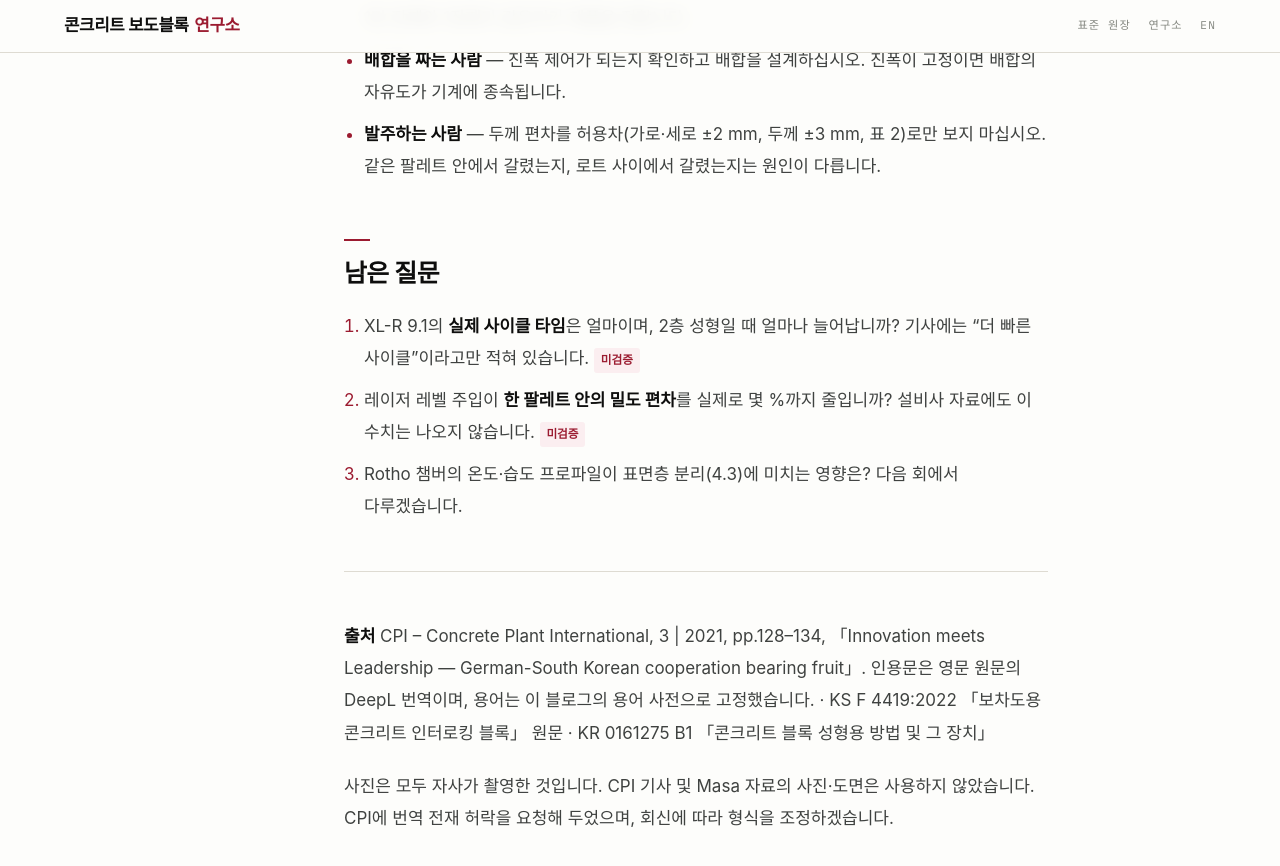
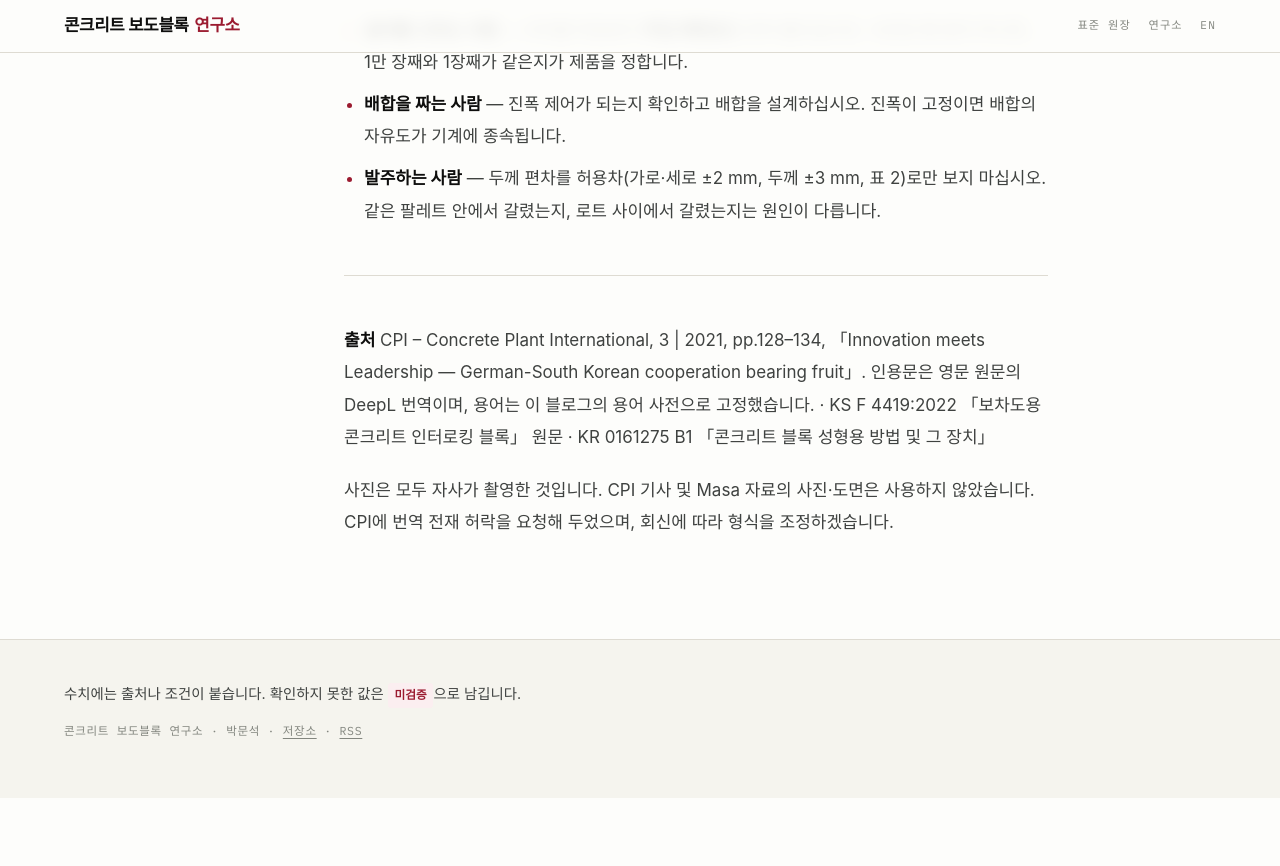
Before and after one commit to moonsukpark92/paver-lab, a Jekyll site: the page built from _posts/2026-09-20-cpi-21-03-masa-xl-r.md, in a window 1280 px wide and 900 px high, scrolled down 9557 px. Shown: the top 866 px of the window. Built offline with Jekyll 4.4.1, drawn with Linux system fonts in a browser that asks for light colours; some web fonts are replaced; after the commit the page ends 10355 px from its top, so only the background shows below that; some of the changed text lies outside the part shown.

Commit message:
CPI 읽기 ①: 사이클 타임 현장값 16.5~18.5초 반영, 남은 질문 절 삭제
기사는 '더 빠른 사이클' 이라고만 적는다. 실제 값은 대표 현장값이다.
한 사이클에 팔레트 한 장이 나오므로 18초마다 같은 판을 다시 만들어야 한다는 뜻이고,
재현성이 왜 설비의 일인지가 이 숫자에서 나온다.

about 의 규칙 5도 고쳤다 — '모든 글은 남은 질문으로 끝난다' 를 지키지 않으면서
걸어두면 그 규칙 자체가 거짓말이 된다.

Co-Authored-By: Claude Opus 5 (1M context) <noreply@anthropic.com>

```diff
--- a/_posts/2026-09-20-cpi-21-03-masa-xl-r.md
+++ b/_posts/2026-09-20-cpi-21-03-masa-xl-r.md
@@ -4,8 +4,8 @@ category: 성형·설비
 grade: 기술해설
 lang: ko
 series: "CPI 읽기 ①"
-verified: 6
-unverified: 2
+verified: 0
+unverified: 0
 excerpt_text: "CPI 2021년 3호가 우리 공장을 다뤘다. 기사 원문을 옮기고, 기사가 한 줄로 지나간 자리에 무엇이 걸려 있는지 붙인다."
 ---
 
@@ -173,14 +174,6 @@ KS F 4419:2022가 표면층에 요구하는 것은 두께 `6 mm 이상`만이
 - **발주하는 사람** — 두께 편차를 허용차(가로·세로 ±2 mm, 두께 ±3 mm, 표 2)로만 보지 마십시오.
   같은 팔레트 안에서 갈렸는지, 로트 사이에서 갈렸는지는 원인이 다릅니다.
 
-## 남은 질문
-
-1. XL-R 9.1의 **실제 사이클 타임**은 얼마이며, 2층 성형일 때 얼마나 늘어납니까?
-   기사에는 "더 빠른 사이클"이라고만 적혀 있습니다. <span class="badge badge--unverified">미검증</span>
-2. 레이저 레벨 주입이 **한 팔레트 안의 밀도 편차**를 실제로 몇 %까지 줄입니까?
-   설비사 자료에도 이 수치는 나오지 않습니다. <span class="badge badge--unverified">미검증</span>
-3. Rotho 챔버의 온도·습도 프로파일이 표면층 분리(4.3)에 미치는 영향은? 다음 회에서 다루겠습니다.
-
 ---
 
 **출처**
```
Also changed, not shown: other parts of _posts/2026-09-20-cpi-21-03-masa-xl-r.md (+1 -0 lines), about.md (+1 -1 lines).
